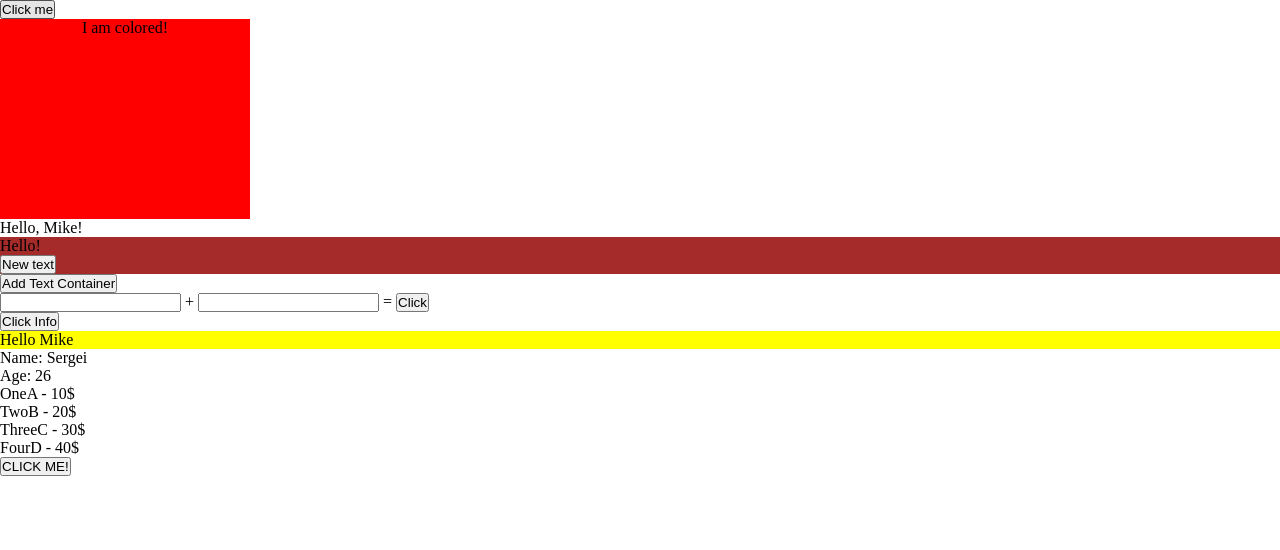
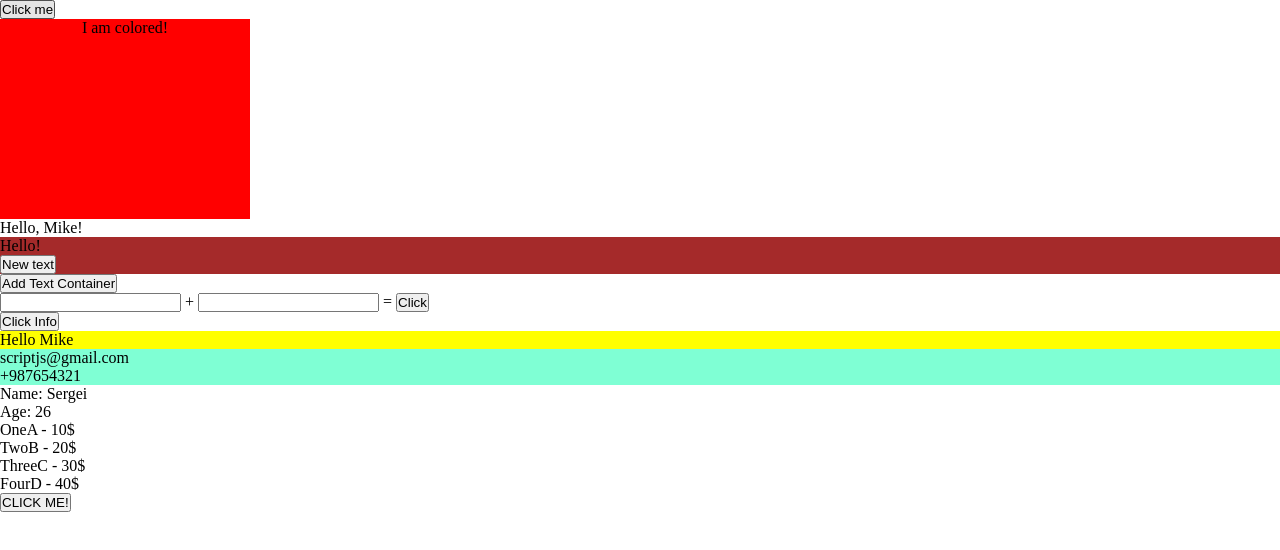
Before and after one commit to Sergei9915/markup-test, a plain HTML site: page domMethodSecond.html in a window 1280 px wide. Drawn offline with Linux system fonts and the light colour scheme.

Commit message:
homeworkDOM_task5

```diff
--- a/domMethodSecond.html
+++ b/domMethodSecond.html
@@ -28,6 +28,10 @@
   <div id="info" class="hidden"></div>
   <button class="btn-hidden">Click Info</button>
   <div id="messages-text"></div>
+  <div class="card-user">
+    <span id="user-email">jsjsjs@gmail.com</span> <br>
+    <span id="user-phone">+654321789</span>
+  </div>
 </body>
 
 </html>
--- a/logic/scrtipSecond.js
+++ b/logic/scrtipSecond.js
@@ -172,5 +172,21 @@ function addButton(label) {
 
 addButton("CLICK ME!");
 
+/* JS OBJECT #5 */
 
-/* JS OBJECT #5 */
+const objUsers = {
+  email: "scriptjs@gmail.com",
+  phone: "+987654321",
+};
+
+function updateUserInfo(user) {
+  const email = document.querySelector("#user-email");
+  const phone = document.querySelector("#user-phone");
+
+  email.textContent = user.email;
+  phone.textContent = user.phone;
+}
+
+setTimeout(() => {
+  updateUserInfo(objUsers);
+}, 2000);
--- a/style/styleDomSecond.css
+++ b/style/styleDomSecond.css
@@ -20,3 +20,7 @@
   height: 200px;
   background-color: rgba(227, 129, 30, 0.741);
 }
+
+.card-user {
+  background-color: aquamarine;
+}
```
